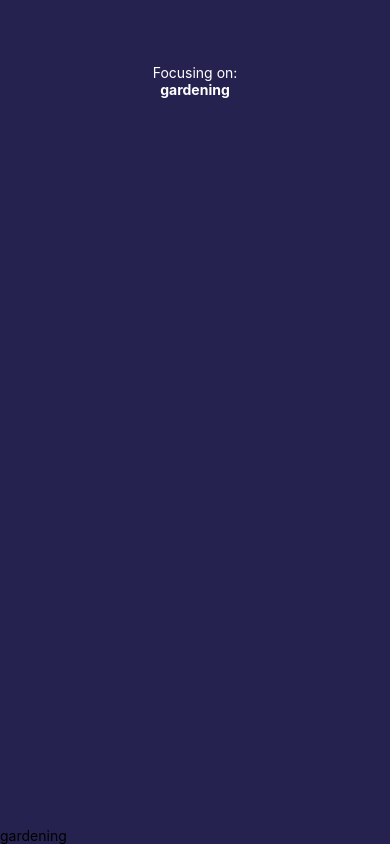
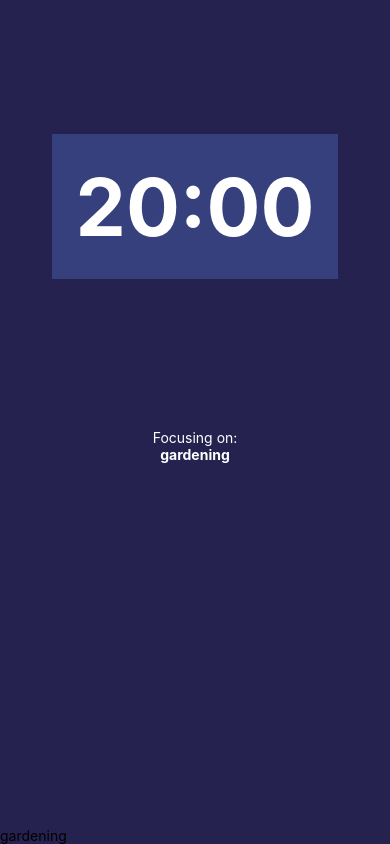
Before and after one commit to HuemanTarget/focus-time, a React Native app: screen / in a window 390 px wide. Built offline with nearby package versions, Linux system fonts and the light colour scheme.

Commit message:
add visible time to Countdown

```diff
--- /dev/null
+++ b/src/components/Countdown.js
@@ -0,0 +1,32 @@
+import React, { useState } from 'react';
+import { Text, View, StyleSheet } from 'react-native';
+import { colors } from '../utils/colors';
+import { fontSize, spacing } from '../utils/sizes';
+
+const minutesToMillis = (min) => min * 1000 * 60;
+const formatTime = (time) => (time < 10 ? `0${time}` : time);
+
+export const Countdown = ({ minutes = 20, isPaused }) => {
+  const [millis, setMillis] = useState(minutesToMillis(minutes));
+
+  const minute = Math.floor(millis / 1000 / 60) % 60;
+  const seconds = Math.floor(millis / 1000) % 60;
+
+  return (
+    <View>
+      <Text style={styles.text}>
+        {formatTime(minute)}:{formatTime(seconds)}
+      </Text>
+    </View>
+  );
+};
+
+const styles = StyleSheet.create({
+  text: {
+    fontSize: fontSize.xxxl,
+    fontWeight: 'bold',
+    color: colors.white,
+    padding: spacing.lg,
+    backgroundColor: 'rgba(94, 132, 226, 0.3)',
+  },
+});
--- a/src/features/timer/Timer.js
+++ b/src/features/timer/Timer.js
@@ -1,11 +1,16 @@
 import React from 'react';
 import { Text, View, StyleSheet } from 'react-native';
+import { Countdown } from '../../components/Countdown';
 import { colors } from '../../utils/colors';
 import { spacing } from '../../utils/sizes';
 
 export const Timer = ({ focusSubject }) => {
   return (
     <View style={styles.container}>
+      <View style={styles.countdown}>
+        <Countdown />
+      </View>
+
       <View style={{ paddingTop: spacing.xxl }}>
         <Text style={styles.title}>Focusing on:</Text>
         <Text style={styles.task}>{focusSubject}</Text>
@@ -27,4 +32,9 @@ const styles = StyleSheet.create({
     fontWeight: 'bold',
     textAlign: 'center',
   },
+  countdown: {
+    flex: 0.5,
+    alignItems: 'center',
+    justifyContent: 'center',
+  },
 });
```
